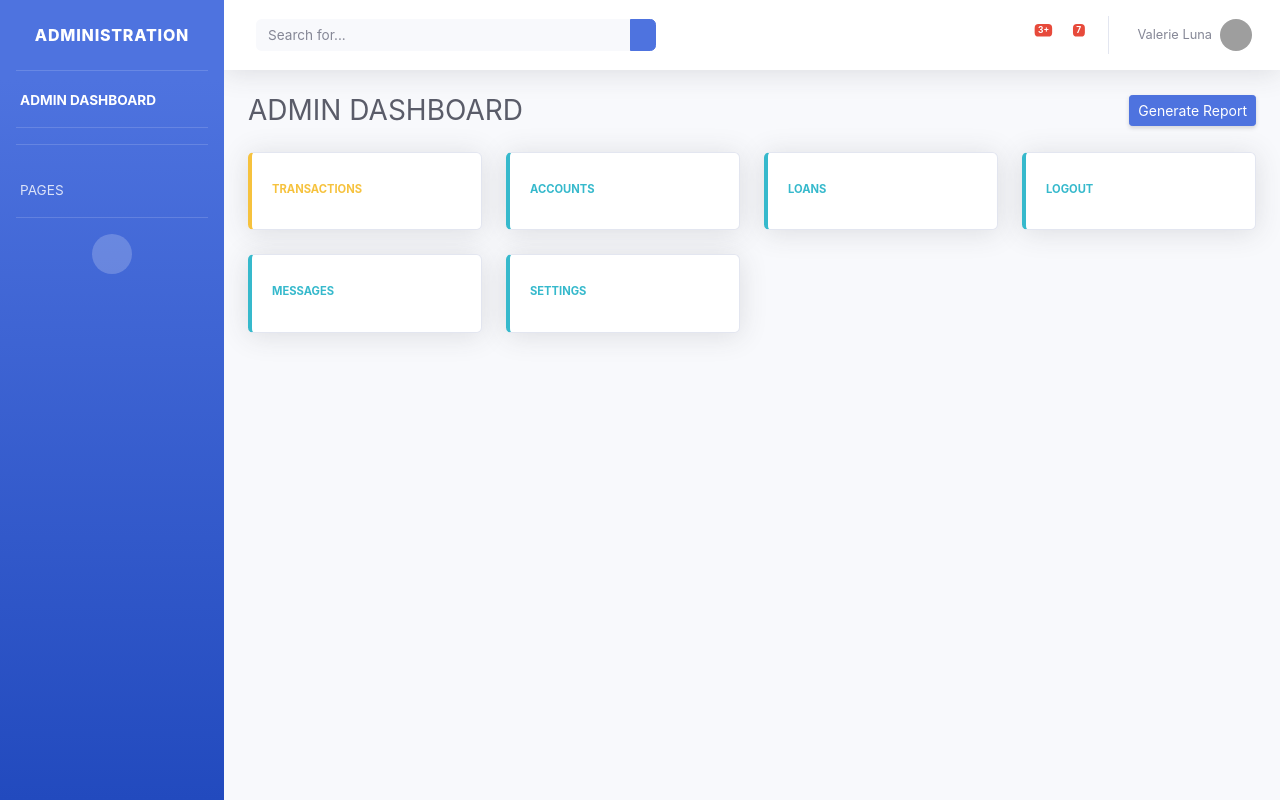
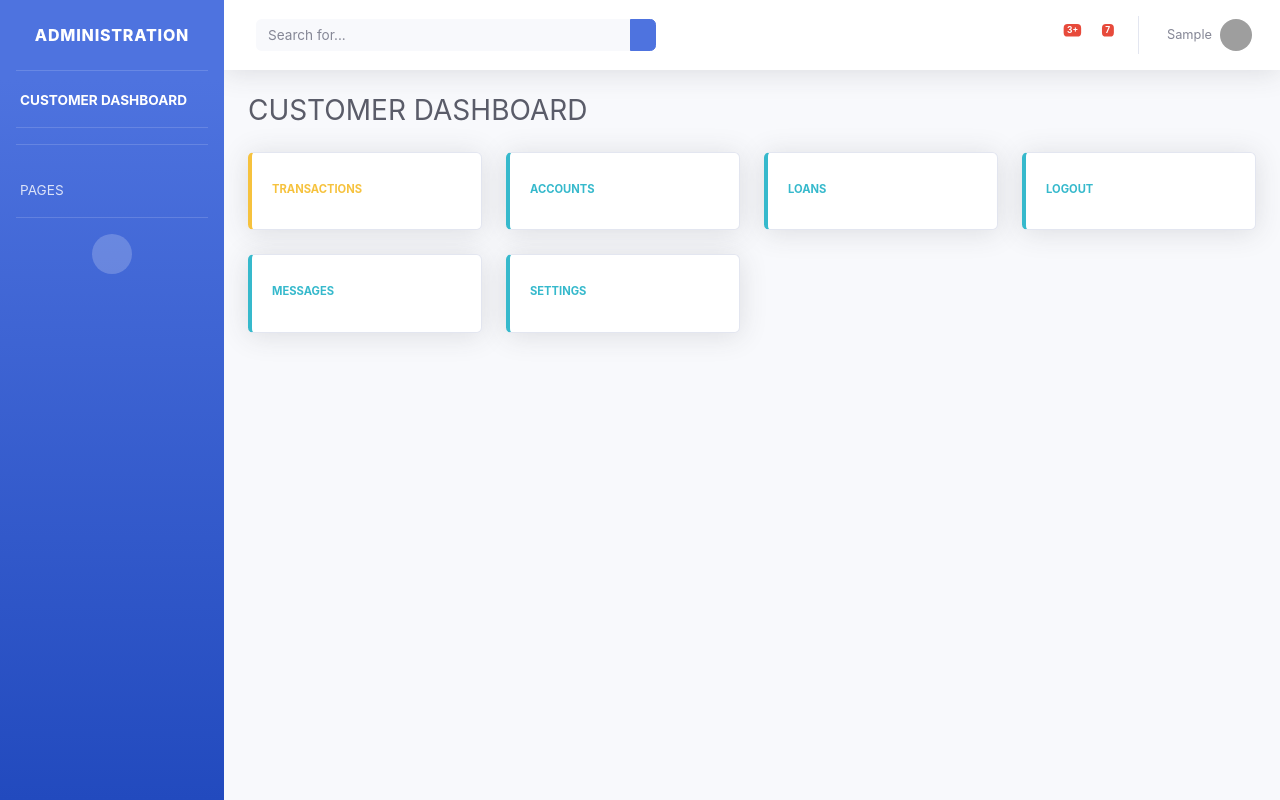
Before and after one commit to badassboy/lakewebsite, a PHP site: page /user/homepage.php in a window 1280 px wide. Run offline with PHP 8.4, Linux system fonts and the light colour scheme; the visitor is signed in with stand-in values (Sample User, id 1); tables that the repository leaves empty or names only in its code hold one stand-in row (values such as "Sample post"); some libraries are stand-ins or nearby versions; grey boxes are pictures that could not be loaded.

Commit message:
enhanced homepage design and display user login info

```diff
--- a/library.php
+++ b/library.php
@@ -105,7 +105,7 @@ public function createAccount($firstName,$lastName,$maiden,$birthday,$email,$cou
 		$current_date = date("Y-m-d");
 
 
-		$stmt = $dbh->prepare("SELECT * FROM account WHERE email=?");
+		$stmt = $dbh->prepare("SELECT * FROM account WHERE email = ?");
 		$stmt->execute([$email]);
 		$data = $stmt->fetch(PDO::FETCH_ASSOC);
 
@@ -127,6 +127,7 @@ public function createAccount($firstName,$lastName,$maiden,$birthday,$email,$cou
 
 			$mail = mail($to,$subject,$message, implode("\r\n", $headers));
 
+
 			return $data;
 
 
@@ -139,6 +140,15 @@ public function createAccount($firstName,$lastName,$maiden,$birthday,$email,$cou
 		}
 
 
+	}
+
+	public function AuthenticatedUserInfo($id)
+	{
+		$dbh = DB();
+		$stmt = $dbh->prepare("SELECT * FROM account WHERE id = ?");
+		$stmt->execute([$id]);
+		$data = $stmt->fetch(PDO::FETCH_ASSOC);
+		return $data;
 	}
 
 	public function forgetLink($email){
--- a/user/homepage.php
+++ b/user/homepage.php
@@ -1,7 +1,12 @@
 <?php
 session_start();
+include("../library.php");
+$ch = new Banking();
+$customerName = "";
 if (isset($_SESSION['id'])) {
-  // code...
+  $userInfo = $ch->AuthenticatedUserInfo($_SESSION['id']);
+  $customerName = $userInfo['first_name'];
+
 }else {
   header("Location:index.php");
   exit;
@@ -55,7 +60,7 @@ if (isset($_SESSION['id'])) {
       <li class="nav-item active">
         <a class="nav-link" href="index.html">
           <i class="fas fa-fw fa-tachometer-alt"></i>
-          <span>ADMIN DASHBOARD</span></a>
+          <span>CUSTOMER DASHBOARD</span></a>
       </li>
 
       <!-- Divider -->
@@ -260,7 +265,16 @@ if (isset($_SESSION['id'])) {
             <!-- Nav Item - User Information -->
             <li class="nav-item dropdown no-arrow">
               <a class="nav-link dropdown-toggle" href="#" id="userDropdown" role="button" data-toggle="dropdown" aria-haspopup="true" aria-expanded="false">
-                <span class="mr-2 d-none d-lg-inline text-gray-600 small">Valerie Luna</span>
+                <?php
+
+
+
+
+                ?>
+                <span class="mr-2 d-none d-lg-inline text-gray-600 small">
+                  <?php echo $customerName; ?>
+                </span>
+
                 <img class="img-profile rounded-circle" src="https://source.unsplash.com/QAB-WJcbgJk/60x60">
               </a>
               <!-- Dropdown - User Information -->
@@ -295,12 +309,13 @@ if (isset($_SESSION['id'])) {
 
           <!-- Page Heading -->
           <div class="d-sm-flex align-items-center justify-content-between mb-4">
-            <h1 class="h3 mb-0 text-gray-800">ADMIN DASHBOARD</h1>
-            <a href="#" class="d-none d-sm-inline-block btn btn-sm btn-primary shadow-sm"><i class="fas fa-download fa-sm text-white-50"></i> Generate Report</a>
+            <h1 class="h3 mb-0 text-gray-800">CUSTOMER DASHBOARD</h1>
+            <!-- <a href="#" class="d-none d-sm-inline-block btn btn-sm btn-primary shadow-sm"><i class="fas fa-download fa-sm text-white-50"></i> Generate Report</a> -->
           </div>
 
           <!-- Content Row -->
           <div class="row">
+
 
             <!-- Earnings (Monthly) Card Example -->
 
```
Also changed, not shown: login.php (+7 -3 lines).
